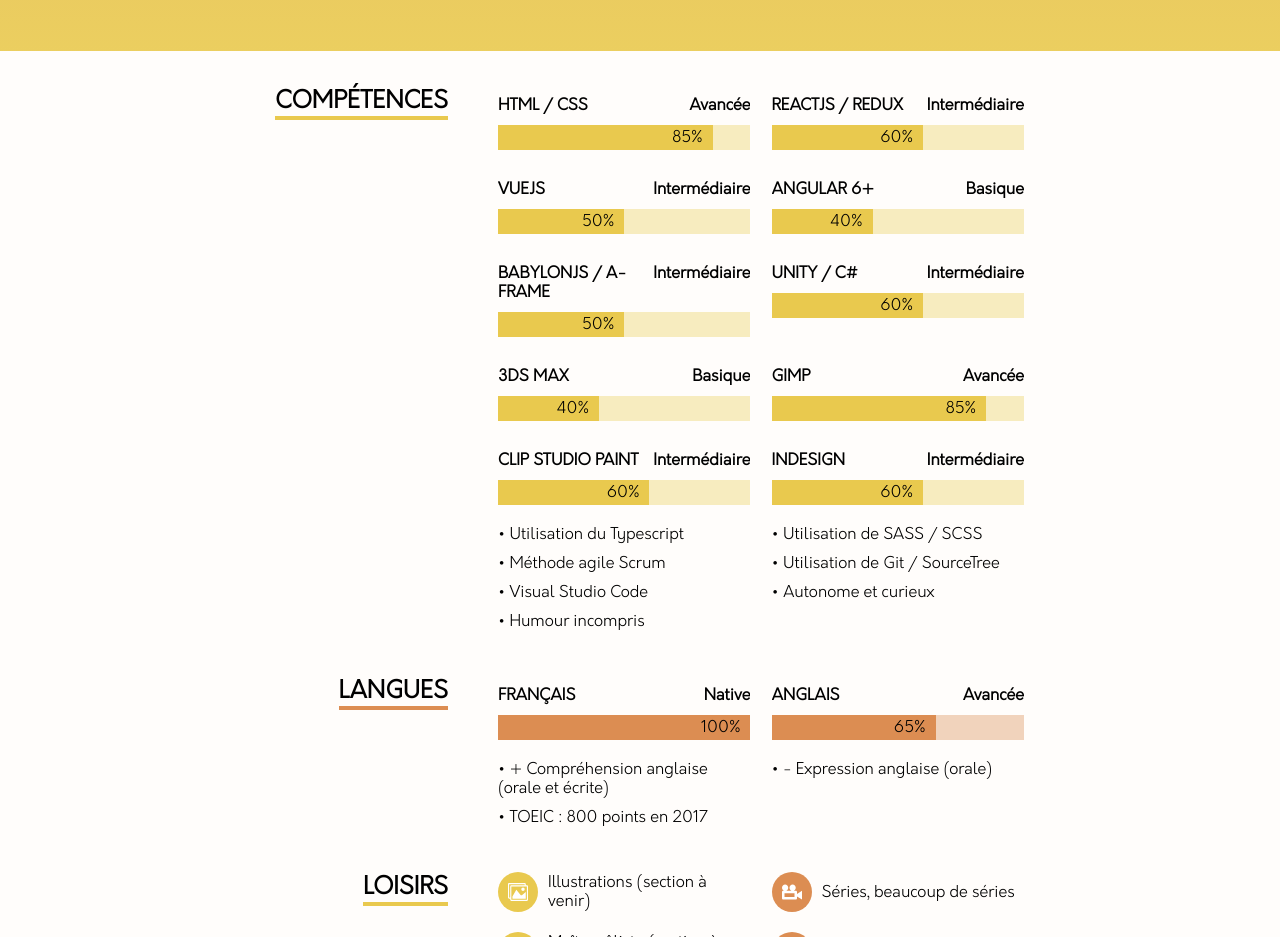
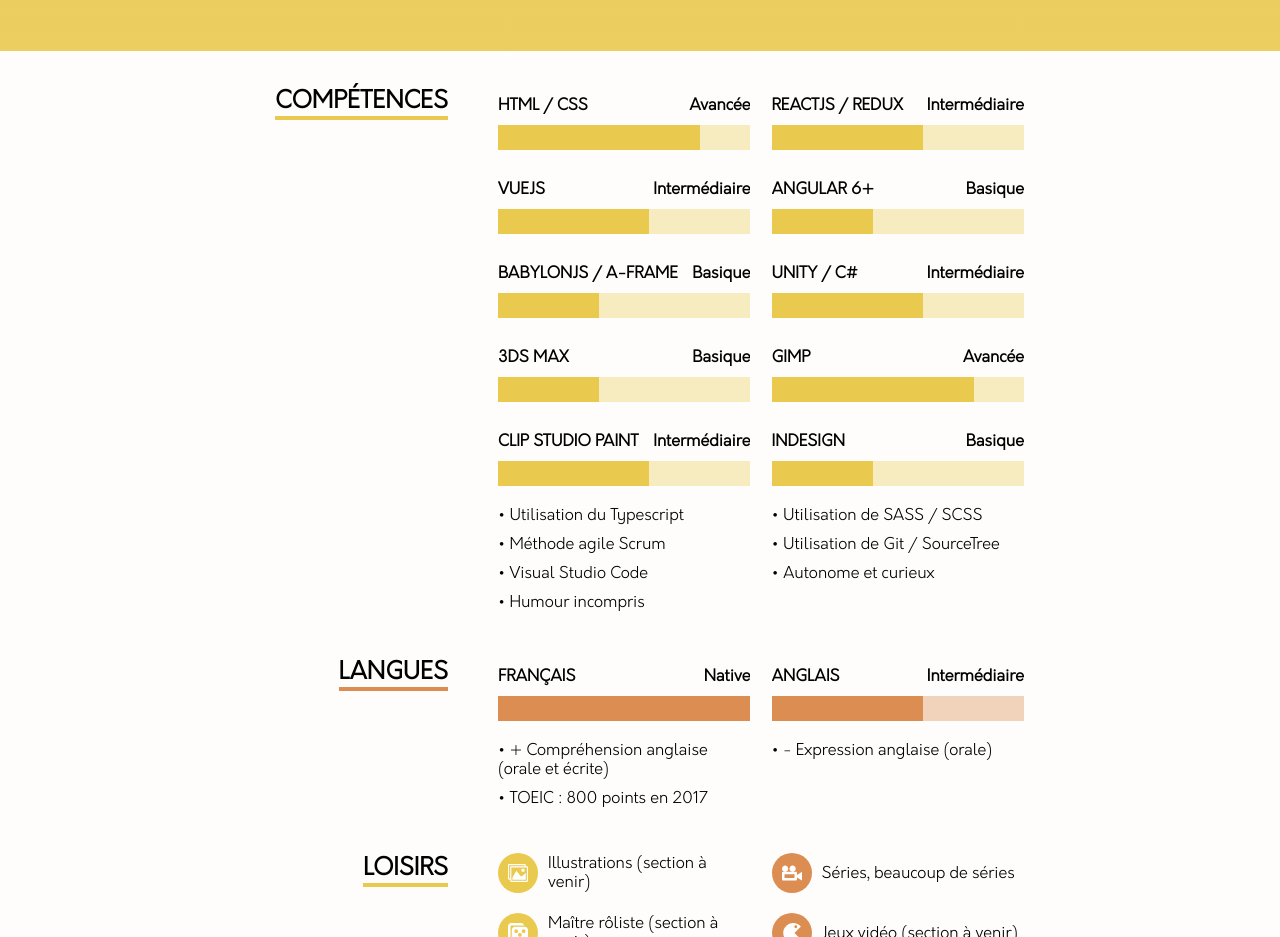
Before and after one commit to Spefire/CV, a Vue app: page / in a window 1280 px wide. Shown: the part 2940-3877 px from the top of the page. Built offline with nearby package versions, Linux system fonts and the light colour scheme; what vue-typed-js would draw is missing.

Commit message:
Refactor(progressBar): Hide number and set fixed values

```diff
--- a/src/components/progress-bar/ProgressBar.ts
+++ b/src/components/progress-bar/ProgressBar.ts
@@ -4,7 +4,7 @@ import { Component, Vue, Prop } from "vue-property-decorator";
 export default class ProgressBar extends Vue {
   @Prop(String) name!: string;
   @Prop(Number) value!: number;
-  progressList = ["Basique", "Intermédiaire", "Avancée", "Native"];
+  progressList = ["Inexistant", "Basique", "Intermédiaire", "Avancée", "Native"];
 
   initLevel = 0;
   intervalID = -1;
--- a/src/components/progress-bar/ProgressBar.vue
+++ b/src/components/progress-bar/ProgressBar.vue
@@ -2,14 +2,14 @@
   <div class="progress-bar">
     <div class="progress-bar-header">
       <h4>{{ name }}</h4>
-      <h4 v-if="0 <= value && value < 45">{{ progressList[0] }}</h4>
-      <h4 v-else-if="45 <= value && value < 65">{{ progressList[1] }}</h4>
-      <h4 v-else-if="65 <= value && value < 100">{{ progressList[2] }}</h4>
-      <h4 v-else-if="100 <= value">{{ progressList[3] }}</h4>
+      <h4>{{ progressList[value - 1] }}</h4>
     </div>
     <div class="progress-bar-externe">
-      <div class="progress-bar-interne" :style="{ width: initLevel + '%' }">
-        <label>{{ initLevel + "%" }}</label>
+      <div
+        class="progress-bar-interne"
+        :style="{ width: initLevel * 20 + '%' }"
+      >
+        <!--label>{{ initLevel + "%" }}</label-->
       </div>
     </div>
   </div>
--- a/src/views/languages/Languages.ts
+++ b/src/views/languages/Languages.ts
@@ -11,11 +11,11 @@ export default class Languages extends Vue {
   languageList = [
     {
       name: "Français",
-      value: 100,
+      value: 5,
     },
     {
       name: "Anglais",
-      value: 65,
+      value: 3,
     },
   ];
 
--- a/src/views/skills/Skills.ts
+++ b/src/views/skills/Skills.ts
@@ -11,43 +11,43 @@ export default class Skills extends Vue {
   skillList = [
     {
       name: "HTML / CSS",
-      value: 85,
+      value: 4,
     },
     {
       name: "ReactJS / Redux",
-      value: 60,
+      value: 3,
     },
     {
       name: "VueJS",
-      value: 50,
+      value: 3,
     },
     {
       name: "Angular 6+",
-      value: 40,
+      value: 2,
     },
     {
       name: "BabylonJS / A-Frame",
-      value: 50,
+      value: 2,
     },
     {
       name: "Unity / C#",
-      value: 60,
+      value: 3,
     },
     {
       name: "3DS Max",
-      value: 40,
+      value: 2,
     },
     {
       name: "GIMP",
-      value: 85,
+      value: 4,
     },
     {
       name: "Clip Studio Paint",
-      value: 60,
+      value: 3,
     },
     {
       name: "Indesign",
-      value: 60,
+      value: 2,
     },
   ];
 
```
